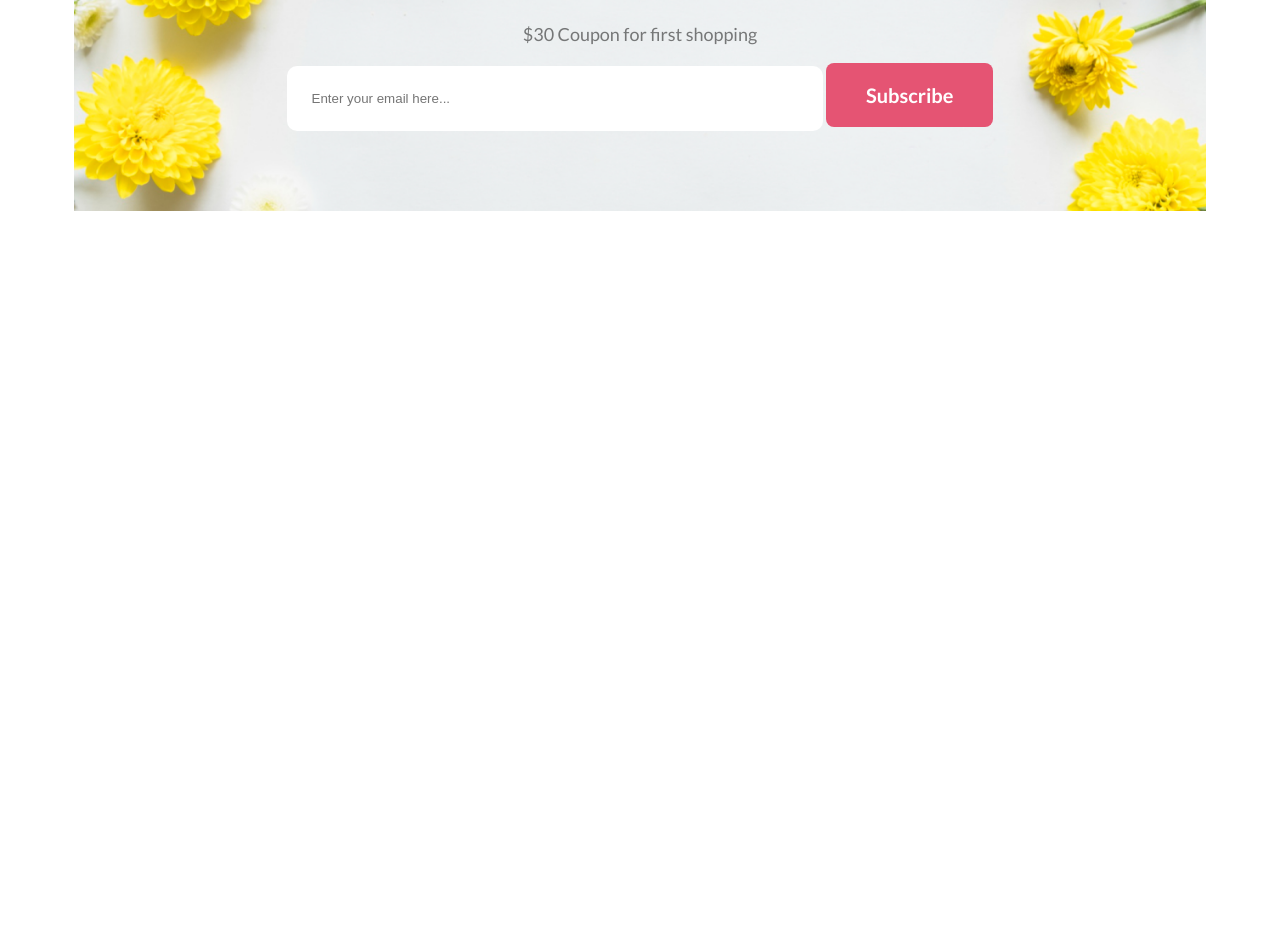
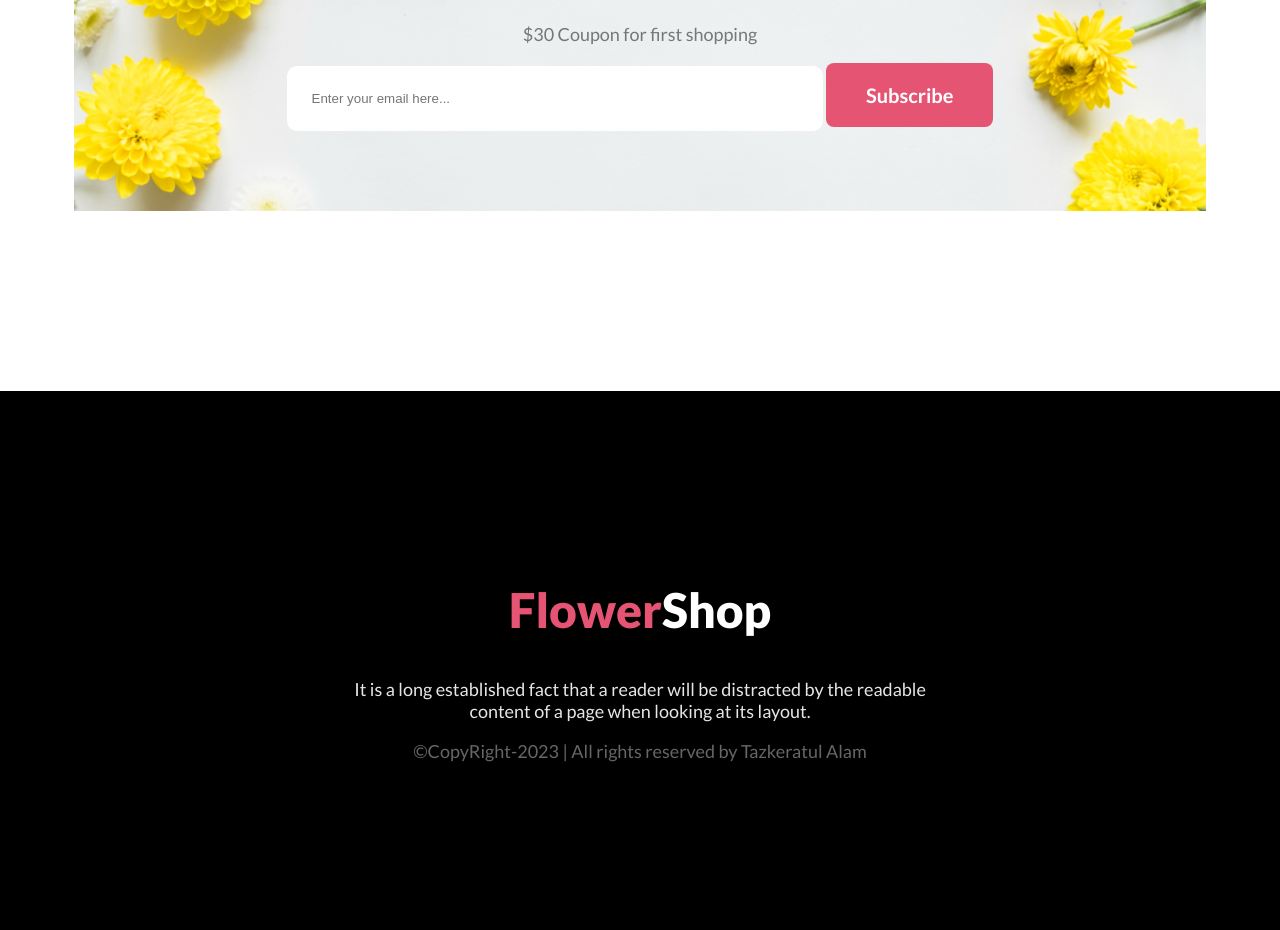
Before and after one commit to TazkeratulAlamAkil/flower-shop-assignment, a plain HTML site: page index.html in a window 1280 px wide. Shown: the part 4641-5571 px from the top of the page. Before the commit the page ends 5032 px from the top, so only its background shows below. Drawn offline with Linux system fonts and the light colour scheme.

Commit message:
footer updated

```diff
--- a/index.html
+++ b/index.html
@@ -119,6 +119,13 @@
             </form>
         </section>
     </main>
+    <footer>
+        <div class="footer-content">
+            <h2 class="title"><span>Flower</span>Shop</h2>
+        <p class="details">It is a long established fact that a reader will be distracted by the readable<br>content of a page when looking at its layout.</p>
+        <p class="copyright">&copy;CopyRight-2023 | All rights reserved by Tazkeratul Alam</p>
+        </div>
+    </footer>
 </body>
 
 </html>
--- a/styles/styles.css
+++ b/styles/styles.css
@@ -268,3 +268,33 @@ body {
     border-radius: 10px;
     border: 0;
 }
+
+/* footer styles */
+footer {
+    color: white;
+    background-color: #000000;
+    text-align: center;
+    margin: 0;
+    padding: 150px;
+}
+
+footer span {
+    color: #E55473;
+}
+
+.footer-content .title {
+    font-size: 48px;
+    font-weight: 800;
+}
+
+.footer-content .details {
+    color: rgba(255, 255, 255, 0.90);
+    font-size: 18px;
+    font-weight: 400;
+}
+
+.footer-content .copyright {
+    color: rgba(255, 255, 255, 0.40);
+    font-size: 18px;
+    font-weight: 400;
+}
```
